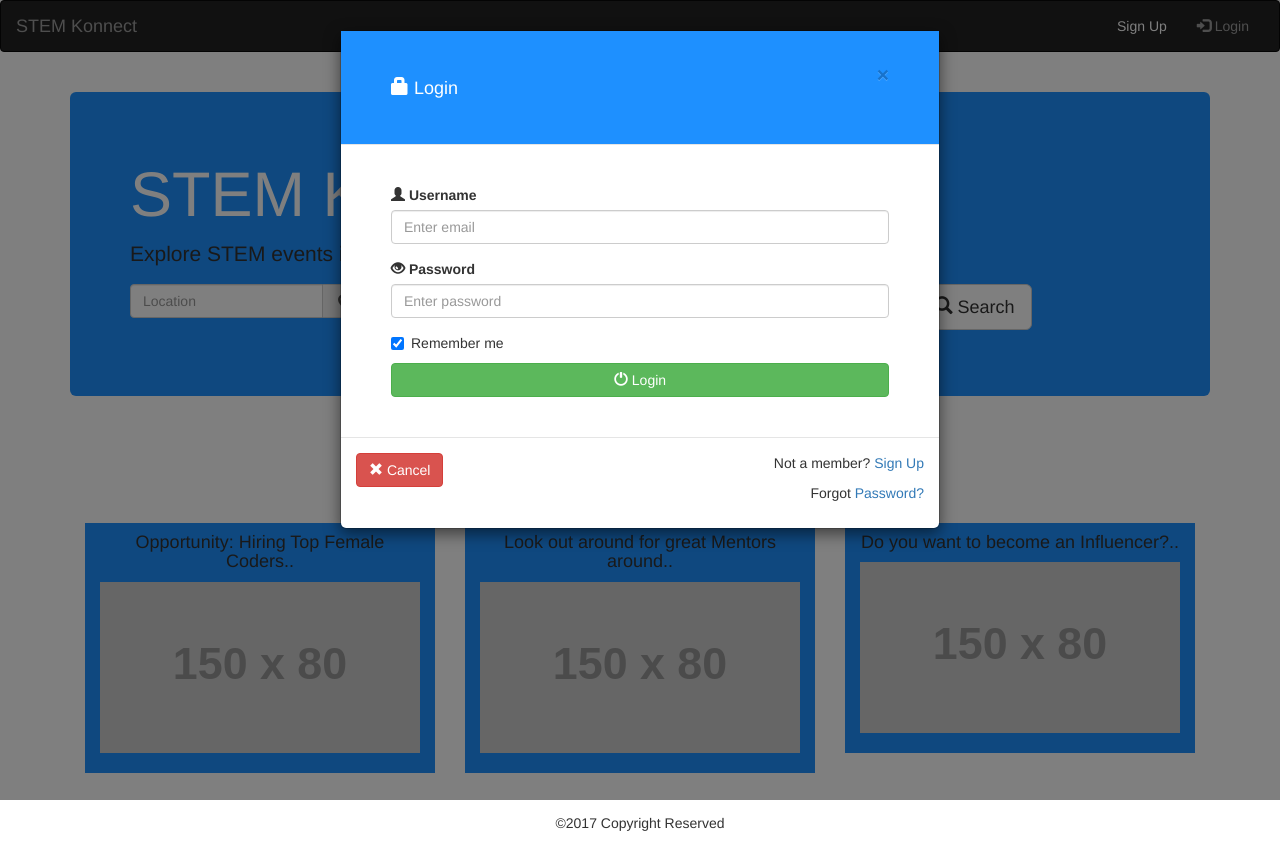
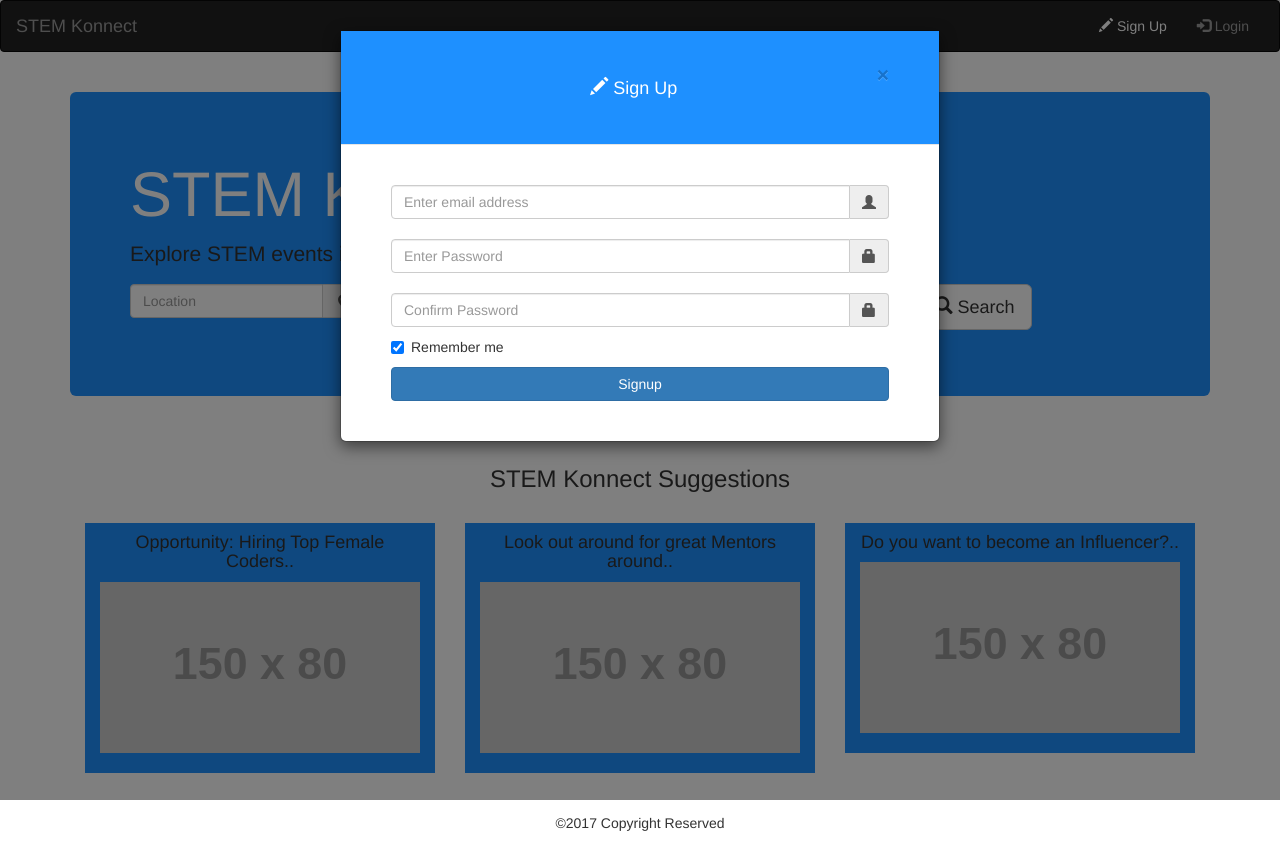
Before and after one commit to beesasoh/STEM-Konnekt, a plain HTML site: page index.html in a window 1280 px wide. Both pictures are taken after a click on the link "Sign Up". Drawn offline with Linux system fonts and the light colour scheme; placeholder pictures from the web are drawn by us.

Commit message:
Change Login and Signup modals

```diff
--- a/css/style.css
+++ b/css/style.css
@@ -16,3 +16,6 @@ Our added CSS
 .modal-header>h4{
 	color: white;
 }
+.center{
+	text-align: center;
+}
--- a/index.html
+++ b/index.html
@@ -33,7 +33,7 @@
     </div>
     <div class="collapse navbar-collapse" id="myNavbar">
       <ul class="nav navbar-nav navbar-right">
-        <li><a href="#" data-toggle="modal" data-target="#myModal" ></span> Sign Up</a></li>
+        <li><a href="#" data-toggle="modal" data-target="#myModal" ><span class="glyphicon glyphicon-pencil"></span> Sign Up</a></li>
         <li><a href="#" data-toggle="modal" data-target="#myModal1">
             <span class="glyphicon glyphicon-log-in"></span> Login</a>
         </li>
@@ -120,31 +120,31 @@
     <div class="modal-dialog">
 
       <!-- Modal content-->
-      <div class="modal-content">
-        <div class="modal-header" style="padding:35px 50px;">
+      <div class="modal-content ">
+        <div class="modal-header center" style="padding:35px 50px;" >
           <button type="button" class="close" data-dismiss="modal">&times;</button>
-          <h4><span class="glyphicon glyphicon-lock"></span> Login</h4>
+          <h4><span class="glyphicon glyphicon-pencil"></span> Sign Up</h4>
         </div>
         <div class="modal-body" style="padding:40px 50px;">
           <form role="form">
-            <div class="form-group">
-              <label for="usrname"><span class="glyphicon glyphicon-user"></span> Username</label>
-              <input type="text" class="form-control" id="usrname" placeholder="Enter email">
-            </div>
-            <div class="form-group">
-              <label for="psw"><span class="glyphicon glyphicon-eye-open"></span> Password</label>
-              <input type="text" class="form-control" id="psw" placeholder="Enter password">
-            </div>
+            <div class="input-group">
+              <input id="email" type="text" class="form-control" name="email" placeholder="Enter email address">
+              <span class="input-group-addon"><i class="glyphicon glyphicon-user"></i></span>
+          </div><br>
+            <div class="input-group">
+              <input id="email" type="password" class="form-control" name="email" placeholder="Enter Password">
+              <span class="input-group-addon"><i class="glyphicon glyphicon-lock"></i></span>
+          </div><br>
+          <div class="input-group">
+              <input id="email" type="password" class="form-control" name="email" placeholder="Confirm Password">
+              <span class="input-group-addon"><i class="glyphicon glyphicon-lock"></i></span>
+          </div>
+
             <div class="checkbox">
               <label><input type="checkbox" value="" checked>Remember me</label>
             </div>
-              <button type="submit" class="btn btn-success btn-block"><span class="glyphicon glyphicon-off"></span> Login</button>
+              <button type="submit" class="btn btn-primary btn-block"> Signup</button>
           </form>
-        </div>
-        <div class="modal-footer">
-          <button type="submit" class="btn btn-danger btn-default pull-left" data-dismiss="modal"><span class="glyphicon glyphicon-remove"></span> Cancel</button>
-          <p>Not a member? <a href="#">Sign Up</a></p>
-          <p>Forgot <a href="#">Password?</a></p>
         </div>
       </div>
 
@@ -177,7 +177,7 @@ $(document).ready(function(){
 
       <!-- Modal content-->
       <div class="modal-content">
-        <div class="modal-header" style="padding:35px 50px;">
+        <div class="modal-header center" style="padding:35px 50px;">
           <button type="button" class="close" data-dismiss="modal">&times;</button>
           <h4><span class="glyphicon glyphicon-lock"></span> Login</h4>
         </div>
@@ -192,9 +192,9 @@ $(document).ready(function(){
               <input id="email" type="password" class="form-control" name="email" placeholder="Password">
           </div>
           <br>
-            <button type="button" class="btn btn-primary">Login</button>
+            <button type="submit" class="btn btn-primary btn-block"><span class="glyphicon glyphicon-off"></span> Login</button>
           </form><br>
-        <div class="modal-footer">
+        <div class="modal-footer center">
           <p>Not a member? <a href="#">Sign Up</a></p>
           <p>Forgot <a href="#">Password?</a></p>
         </div>
```
